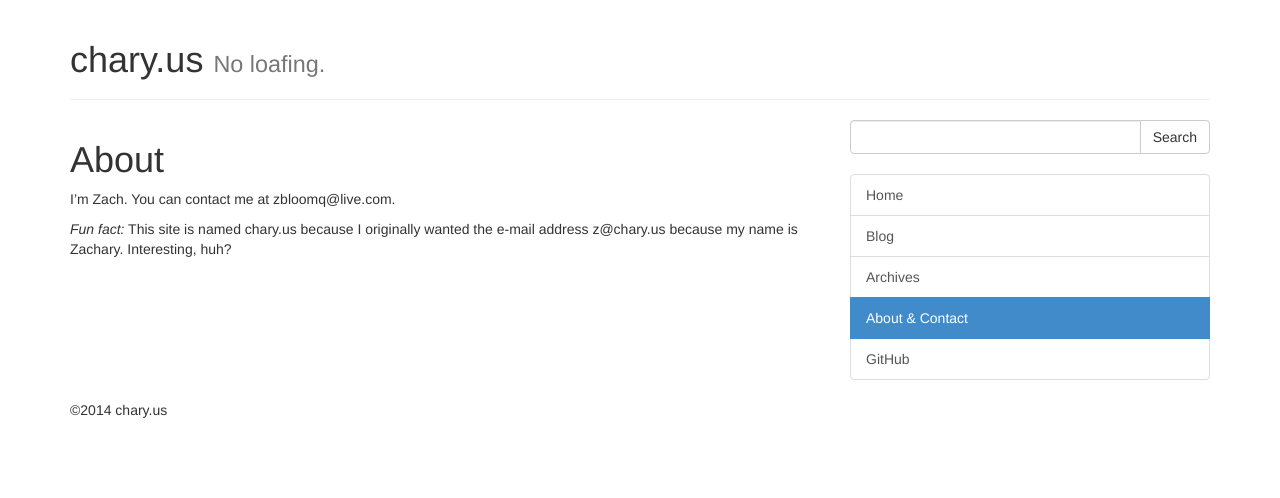
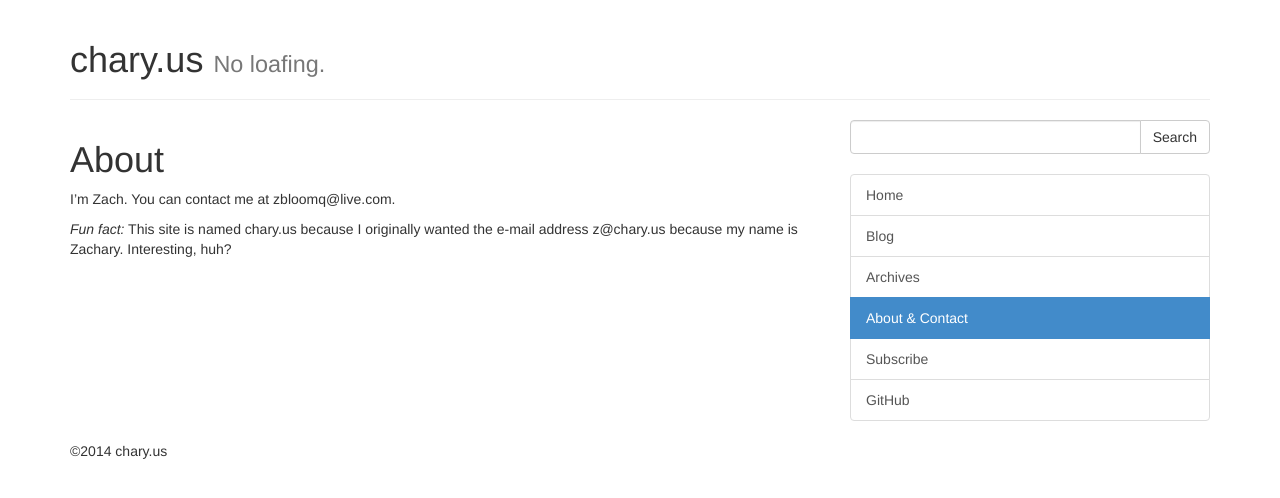
Before and after one commit to flotwig/site, a Jekyll site: the page built from about.md, in a window 1280 px wide. Shown: the top 498 px of the page. Built offline with Jekyll 4.4.1, drawn with Linux system fonts in a browser that asks for light colours.

```diff
--- a/_config.yml
+++ b/_config.yml
@@ -18,6 +18,8 @@ navigation:
 - name: About &amp; Contact
   url: /about
   slug: about
+- name: Subscribe
+  url: http://feeds.feedburner.com/charyusblog
 - name: GitHub
   url: https://github.com/flotwig
 
--- a/_layouts/default.html
+++ b/_layouts/default.html
@@ -3,6 +3,7 @@
 	<head>
 		<title>{{ page.title }}</title>
 		<link rel="stylesheet" href="/assets/style.css">
+		<link rel="alternate" type="application/rss+xml" title="chary.us blog" href="https://chary.us/feed.xml">
 	</head>
 	<body>
 		<div class="container">
@@ -20,7 +21,7 @@
 							<span class="input-group-btn">
 								<button class="btn btn-default" type="button">Search</button>
 							</span>
-						</div><!-- /input-group -->
+						</div>
 					</form>
 					<br/>
 					<nav>
```
